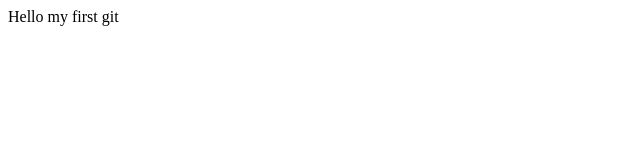
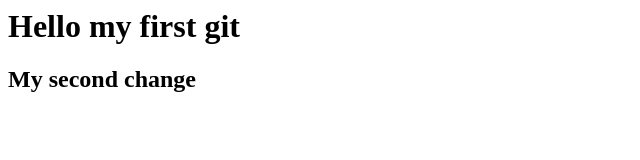
Before and after one commit to karen0301/appTest, a plain HTML site: page index.html in a window 1280 px wide. Shown: the whole page, without its empty margins (0-640 px from the left). Drawn offline with Linux system fonts and the light colour scheme.

Commit message:
My second change

```diff
--- a/index.html
+++ b/index.html
@@ -2,5 +2,10 @@
     <head>
         <title>Master</title>
     </head>
-    <body>Hello my first git</body>
+    <body>
+        <h1>Hello my first git</h1>
+        <h2>My second change</h2>
+
+
+    </body>
 </html>
```
